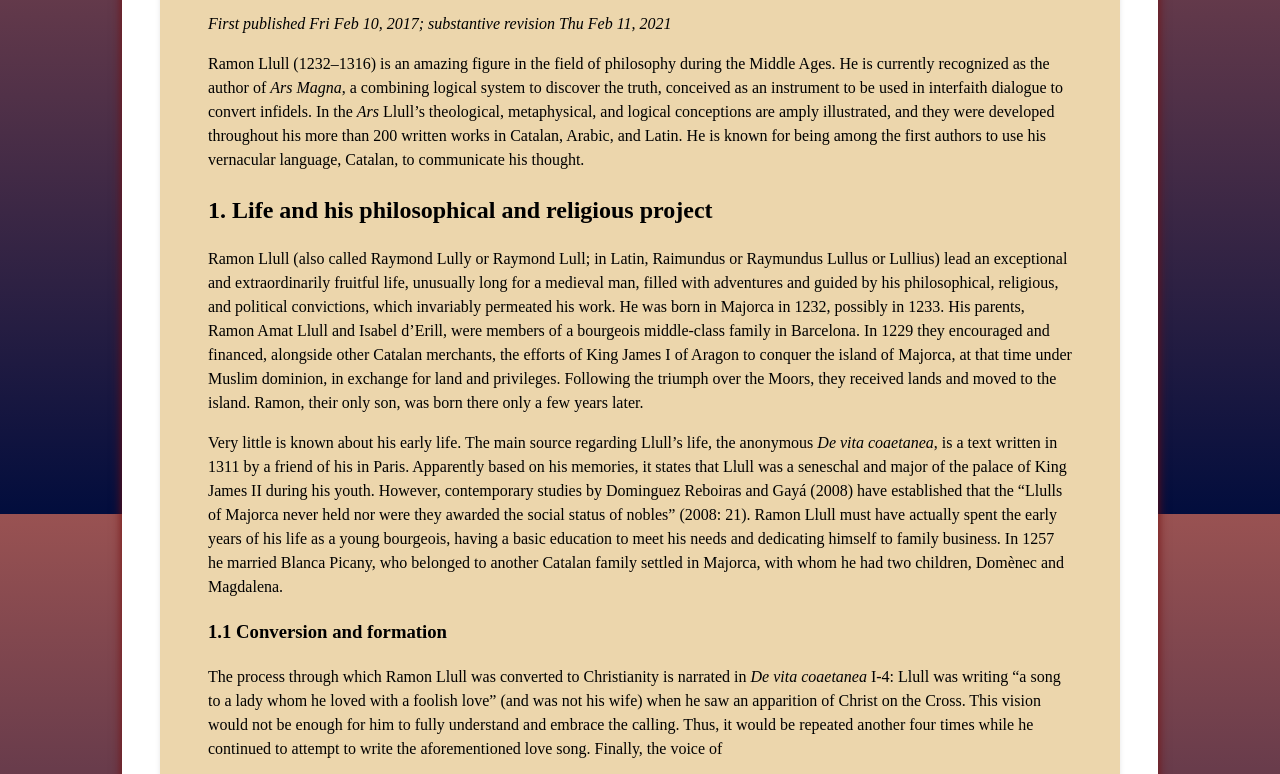
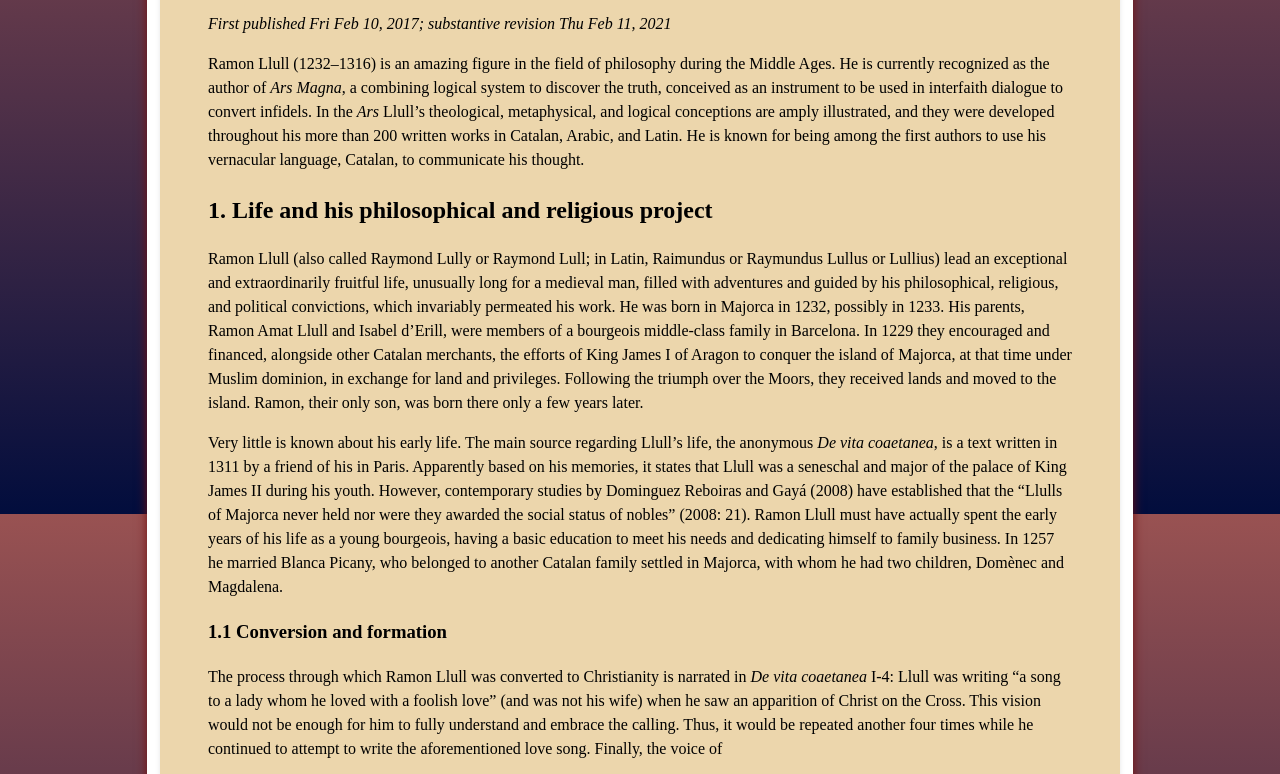
Before and after one commit to browsert/browsert.github.io, a plain HTML site: page index.html in a window 1280 px wide. Shown: the part 286-1060 px from the top of the page. Drawn offline with Linux system fonts and the light colour scheme.

Commit message:
Update layout.css

```diff
--- a/layout.css
+++ b/layout.css
@@ -12,7 +12,7 @@ body {
     margin: 0 auto; /* centrar */
     max-width: 60em;
     background-color: #ffffff;
-    padding: 3vw; /* 2em */
+    padding: 1vw; /* 2em */
     padding-top: .2em;
     padding-bottom: 8em;
     -webkit-box-shadow: 0 10px 10px #730F0F;
```
